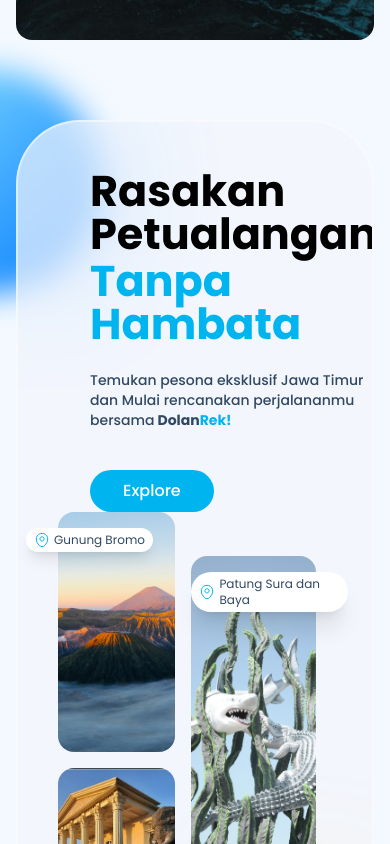
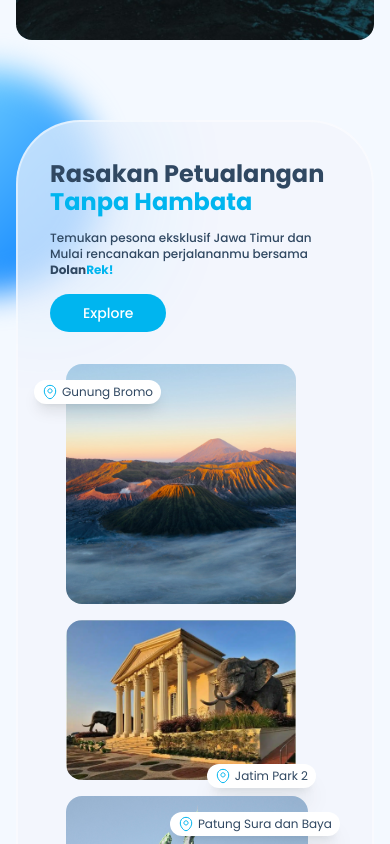
Before and after one commit to Sinduaditya/rusa, a React (Vite) app: page / in a window 390 px wide. Shown: the part 920-1764 px from the top of the page. Built offline with nearby package versions, Linux system fonts and the light colour scheme.

Commit message:
style: fix responsive for Homepages/HeroCaroursel

```diff
--- a/src/components/Home/HeroCarousel.jsx
+++ b/src/components/Home/HeroCarousel.jsx
@@ -7,20 +7,19 @@ import IconLocation from "../../assets/location2.svg";
 function HeroCarousel() {
     return (
         <>
-            <div className="relative z-10 mt-20">
-                <section className="overflow-hidden rounded-[64px] bg-glass bg-opacity-70 p-10 border-2 border-white border-opacity-50 backdrop-blur-3xl  lg:pt-[10px] lg:pb-[40px] relative z-20  font-poppins ">
+            <div className="relative z-10 my-20">
+                <section className="overflow-hidden rounded-[64px] bg-glass bg-opacity-70 px-8 py-10 lg:p-10 border-2 border-white border-opacity-50 backdrop-blur-3xl lg:pt-[10px] lg:pb-[40px] relative z-20  font-poppins">
                     <div className="container mx-auto">
-                        <div className=" flex flex-wrap items-center justify-between -mx-4">
-                            <div className="w-full px-4 lg:w-1/2 xl:w-5/12">
+                        <div className="grid gap-8 lg:flex lg:flex-wrap items-center justify-between">
                             {/* text */}
-                                <div className="grid gap-10 mt-2 lg:mt-0 pl-8 ">
-                                    <div className="grid gap-3">
+                            <div className="grid gap-4 lg:gap-10">
+                                <div className="grid gap-1 lg:gap-3">
                                     {/* Rasakan petualangan Tanpa.... */}
                                     <div>
-                                            <h2 className="mb-1 text-[43px] leading-none font-bold">
+                                        <h2 className="text-midnight mb-1 text-2xl lg:text-[43px] leading-none font-bold">
                                             Rasakan Petualangan
                                         </h2>
-                                            <h2 className="text-[43px] leading-none font-bold text-primary">
+                                        <h2 className="text-2xl lg:text-[43px] leading-none font-bold text-primary">
                                             <TypeAnimation
                                                 sequence={[
                                                     "Tanpa Hambatan",
@@ -28,9 +27,7 @@ function HeroCarousel() {
                                                     "Tanpa Gangguan",
                                                     2000,
                                                     () => {
-                                                            console.log(
-                                                                "Berhasil"
-                                                            );
+                                                        console.log("Berhasil");
                                                     },
                                                 ]}
                                                 repeat={Infinity}
@@ -38,10 +35,9 @@ function HeroCarousel() {
                                         </h2>
                                     </div>
                                     {/* Rasakan petualangan Tanpa.... */}
-                                        <p className="text-sm mt-3 text-midnight font-medium max-w-72">
-                                            Temukan pesona eksklusif Jawa Timur
-                                            dan Mulai rencanakan perjalananmu
-                                            bersama
+                                    <p className="text-xs lg:text-sm mt-3 text-midnight font-medium max-w-72">
+                                        Temukan pesona eksklusif Jawa Timur dan
+                                        Mulai rencanakan perjalananmu bersama
                                         <span className="text-midnight font-bold">
                                             {" "}
                                             Dolan
@@ -54,16 +50,15 @@ function HeroCarousel() {
 
                                 <a
                                     href={"/explore"}
-                                        className="w-fit inline-flex items-center justify-center py-2 text-base font-medium text-center text-white border border-transparent rounded-3xl px-8 bg-primary hover:bg-opacity-90"
+                                    className="w-fit inline-flex items-center justify-center py-2 text-sm lg:text-base font-medium text-center text-white border border-transparent rounded-3xl px-8 bg-primary hover:bg-opacity-90"
                                 >
                                     Explore
                                 </a>
                             </div>
                             {/* end text */}
-                            </div>
                             {/* caroursel */}
                             <div className="w-full px-4 lg:w-6/12 pr-8">
-                                <div className="flex gap-4 max-w-[540px] w-full max-h-[424px] h-full justify-center">
+                                <div className="grid lg:flex gap-4 max-w-[540px] w-full lg:max-h-[424px] h-full justify-center">
                                     {/* bagian 1. Bromo dan Jatim Park 2 */}
                                     <div className="grid gap-4">
                                         {/* bromo */}
```
Lines whose indentation alone changed are shown as unchanged.
